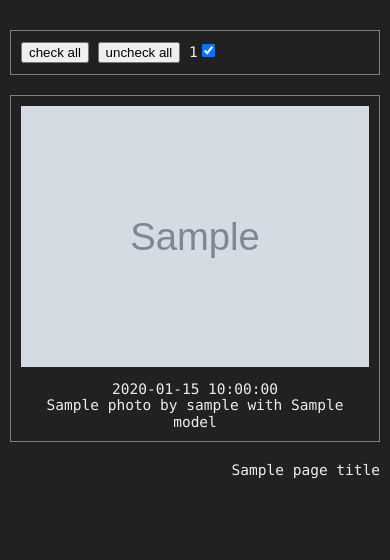
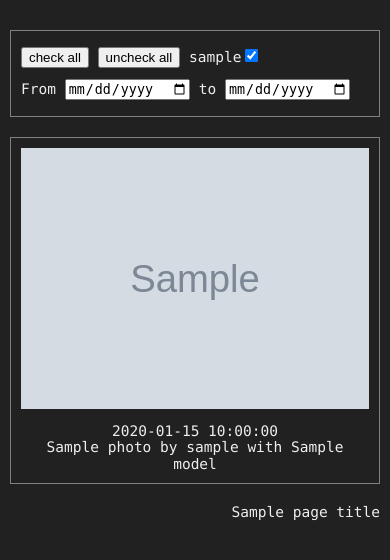
Before and after one commit to upa/p, a Python web app: template templates/index.html in a window 390 px wide. Shown: the part 193-753 px from the top of the page. Run offline with Jinja, Linux system fonts and the light colour scheme; the template is opened without the code that fills it: most values are stand-ins (such as "Sample title", 1, 10 or a date in 2020); grey boxes marked "Sample" are stand-in pictures.

Commit message:
add Date filter

```diff
--- a/templates/index.html
+++ b/templates/index.html
@@ -9,33 +9,59 @@
     </style>
 
     <script type="text/javascript">
-      function filter_changed(userid) {
-	  var checkbox = document.getElementById("checkbox:" + userid);
-	  var photos = document.getElementsByClassName(userid);
-	  for (var n = 0; n < photos.length; n++) {
-	      var obj = photos[n];
-	      if (checkbox.checked) {
-		  obj.style.display = "";
-	      } else {
-		  obj.style.display = "none";
+      function filter_user_dict() {
+	  let d = {}
+	  let checkboxes = document.getElementsByClassName("filter-checkbox");
+	  for (let n = 0; n < checkboxes.length; n++) {
+	      checkbox = checkboxes[n];
+	      d[checkbox.name] = checkbox.checked;
+	  }
+	  return d;
+      }
+
+      function filter_display_refresh() {
+	  let userdict = filter_user_dict();
+	  let from = document.getElementById("filter-date-from").value.replaceAll("-", "/");
+	  let to = document.getElementById("filter-date-to").value.replaceAll("-", "/");
+	  if (to) {
+	      to = to + " 23:59:59";
+	  }
+
+	  let photos = document.getElementsByClassName("photo-frame");
+	  for (let n = 0; n < photos.length; n++) {
+	      let obj = photos[n];
+	      let new_display_value = "";
+
+	      let username = obj.querySelectorAll(".username")[0].textContent.trim();
+	      if (!userdict[username]) {
+		  new_display_value = "none";
 	      }
+
+	      let date = obj.querySelectorAll('.date')[0].textContent.trim();
+	      if ((from && date < from) || (to && to < date)) {
+		  new_display_value = "none";
+	      }
+
+	      obj.style.display = new_display_value;
 	  }
       }
 
-      function filter_change_all(is_checked) {
-	  var checkboxes = document.getElementsByClassName("filter-checkbox");
-	  for (var n = 0; n < checkboxes.length; n++) {
+      function filter_user_change_all(is_checked) {
+	  let checkboxes = document.getElementsByClassName("filter-checkbox");
+	  for (let n = 0; n < checkboxes.length; n++) {
 	      checkboxes[n].checked = is_checked;
-	      checkboxes[n].dispatchEvent(new Event('change'));
+	      // Don't triger change event for the checkboxes.
+	      // Instead, refresh at the end
 	  }
+	  filter_display_refresh();
       }
 
       function window_resized() {
 	  const frame_width = 270;
 	  const width = document.body.clientWidth - 20;
-	  var comp = document.getElementById("filter-component");
-	  var new_width =  (Math.floor(width / frame_width) * frame_width - 40) + "px";
-	  if (width < 667) {
+	  let comp = document.getElementById("filter");
+	  let new_width =  (Math.floor(width / frame_width) * frame_width - 40) + "px";
+	  if (width < 631) {
 	      new_width = null;
 	  }
 	  if (comp.style.width != new_width) {
@@ -88,19 +114,26 @@
     </div>
 
     <div id="filter">
-      <div id="filter-component">
-	<input type="button" value="check all" onclick="filter_change_all(true)">
-	<input type="button" value="uncheck all" onclick="filter_change_all(false)">
-	{% for usernamemap in usernamemaps %}
+      <div class="filter-component">
+	<input type="button" value="check all" onclick="filter_user_change_all(true)">
+	<input type="button" value="uncheck all" onclick="filter_user_change_all(false)">
+
+	{% for username in usernames %}
 	<label>
-	  {{ usernamemap.0 }}<input type="checkbox"
-				    id="checkbox:{{usernamemap.1}}"
-				    onchange="filter_changed('{{ usernamemap.1 }}')"
-				    class="filter-checkbox"
-				    checked>
+	  {{ username }}<input type="checkbox"
+			       name="{{username}}"
+			       onchange="filter_display_refresh()"
+			       class="filter-checkbox"
+			       checked>
 	</label>
 	{% endfor %}
       </div>
+
+      <div class="filter-component">
+	From <input type="date" id="filter-date-from" onchange="filter_display_refresh()">
+	to <input type="date" id="filter-date-to" onchange="filter_display_refresh()">
+      </div>
+
     </div>
 
     <div id="content" class="clearfix">
@@ -114,14 +147,14 @@
 	</div>
 	<div class="caption">
 	  {% if p.exif.date %}
-	    {{ p.exif.date }} <br/>
-	    {{ p.image_name }} by {{ p.username }}
+	    <span class="date"> {{ p.exif.date }}</span><br/>
+	    {{ p.image_name }} by <span class="username">{{ p.username }}</span>
 	    {% if p.exif.model  %}
 	      with {{ p.exif.model }}
 	    {% endif %}
 	  {% else %}
-	    {{ p.uploadedat }} <br/>
-	    {{ p.image_name }} by {{ p.username }}
+	    <span class="date">{{ p.uploadedat }}</span> <br/>
+	    {{ p.image_name }} by <span class="username">{{ p.username }}</span>
 	  {% endif %}
 	  {% if p.error %}
 	    ({{ p.error }})
--- a/templates/p.css
+++ b/templates/p.css
@@ -60,18 +60,16 @@ form#upload-form input {
 
 #filter {
 	margin: 30px 0 0 10px;
-	width: 100%;
+	padding: 5px 10px 5px 10px;
+	border: gray 1px solid;
+	line-height: 150%;
 }
 
-div#filter-component {
-	margin: 0px 0px 0px 0px;
-	padding: 10px 10px 10px 10px;
-	border: gray 1px solid;
-	line-height: 150%;
-
+div.filter-component {
+	margin: 10px 0 10px 0;
 }
 
-div#filter-component label {
+div.filter-component label {
 	display: inline-block;
 	margin: 0px 10px 0px 0px;
 }
@@ -130,11 +128,10 @@ div.caption {
 		margin: 0 0 0 0;
 	}
 
+
 	#filter {
 		margin: 30px 0 0 0;
-	}
-
-	div#filter-component {
+		padding: 5px 10px 5px 10px;
 		border: gray 1px solid;
 		line-height: 150%;
 	}
```
Also changed, not shown: index.py (+3 -10 lines).
